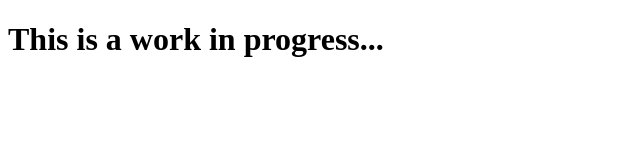
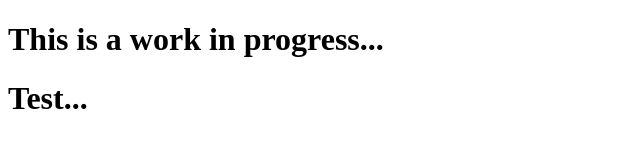
Before and after one commit to Gustrb/gustrb-site, a plain HTML site: page index.html in a window 1280 px wide. Shown: the whole page, without its empty margins (0-640 px from the left). Drawn offline with Linux system fonts and the light colour scheme.

Commit message:
chore: test

```diff
--- a/index.html
+++ b/index.html
@@ -7,5 +7,6 @@
 </head>
 <body>
     <h1>This is a work in progress...</h1>
+    <h1>Test...</h1>
 </body>
 </html>
```
